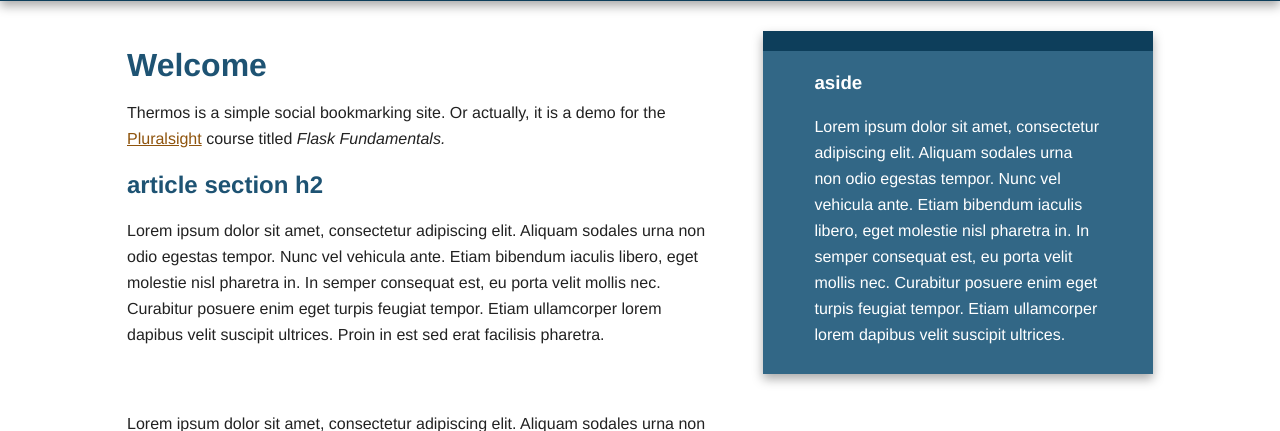
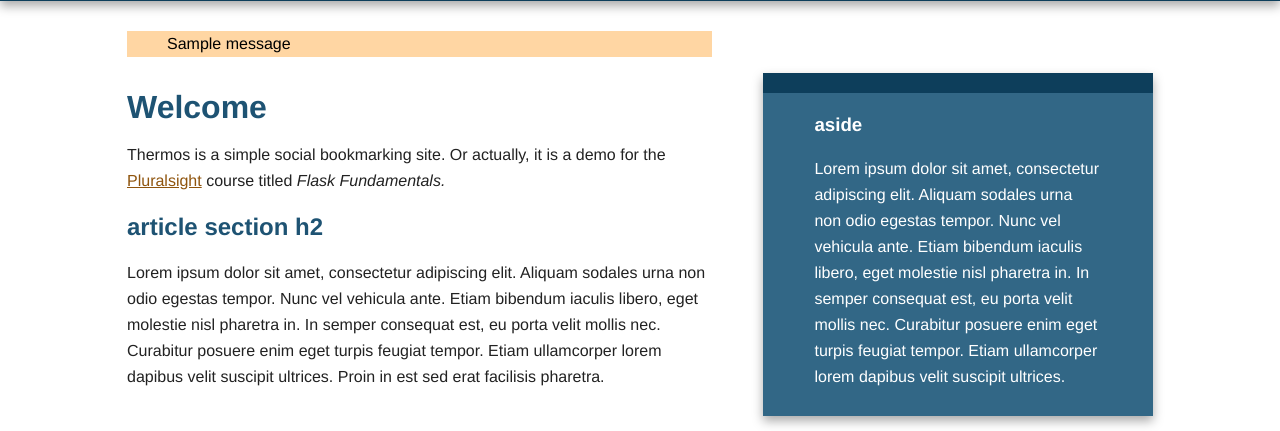
Before and after one commit to gonzigonz/Pluralsight---Python-Flask-Apps, a Flask app: page / in a window 1280 px wide. Shown: the part 95-526 px from the top of the page. Run offline with Flask 2, Linux system fonts and the light colour scheme; one stand-in notice (Sample message) is shown; some libraries are stand-ins or nearby versions.

Commit message:
Forms and View Logic - The Session and Message Flashing

```diff
--- a/thermos/static/css/main.css
+++ b/thermos/static/css/main.css
@@ -172,6 +172,24 @@ h1, h2, h3, h4, h5, h6 {
 
 .main aside h3, footer h3 {
     color: white;
+}
+
+.flashes ul {
+    margin: 0 0;
+    background: #FFD6A3;
+    color: #000;
+
+    list-style-type: none;
+    list-style: none;
+}
+
+.flashes ul {
+    background: #FFD6A3;
+    color: #000;
+}
+
+article.flashes {
+    margin-bottom: 1em;
 }
 
 /* ==========================================================================
--- a/thermos/templates/base.html
+++ b/thermos/templates/base.html
@@ -30,6 +30,18 @@
         <div class="main-container">
             <div class="main wrapper clearfix">
 
+                <article class="flashes">
+                    {% with messages = get_flashed_messages() %}
+                        {% if messages %}
+                            <ul>
+                                {% for message in messages %}
+                                    <li>{{ message }}</li>
+                                {% endfor %}
+                            </ul>
+                        {% endif %}
+                    {% endwith %}
+                </article>
+
                 {% block content %}
                 {% endblock %}
 
--- a/thermos/thermos.py
+++ b/thermos/thermos.py
@@ -1,12 +1,10 @@
 from datetime import datetime
-from flask import Flask, render_template, url_for, request, redirect, url_for
-
-from logging import DEBUG
+from flask import Flask, render_template, url_for, request, redirect, url_for, flash
 
 app = Flask(__name__)
-app.logger.setLevel(DEBUG)
 
 bookmarks = []
+app.config["SECRET_KEY"] = "o\xde\x87&\xf9\xc7\x00hJ*\xe5\x94\xbd\xd3\xef\x8a\xa3D\xa3P\x8b\x1a:]"
 
 def store_bookmark(url):
     bookmarks.append(dict(
@@ -25,7 +23,7 @@ def add():
     if  request.method == "POST":
         url = request.form["url"]
         store_bookmark(url)
-        app.logger.debug("stored url: " + url)
+        flash("Stored bookmak '{}'".format(url))
         return redirect(url_for("index"))
     return render_template("add.html")
 
```
